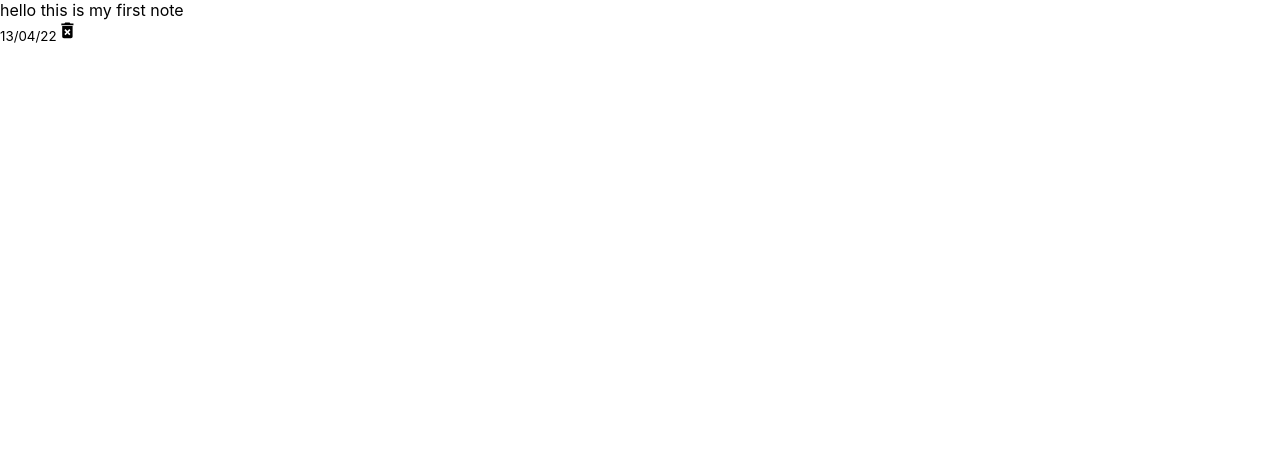
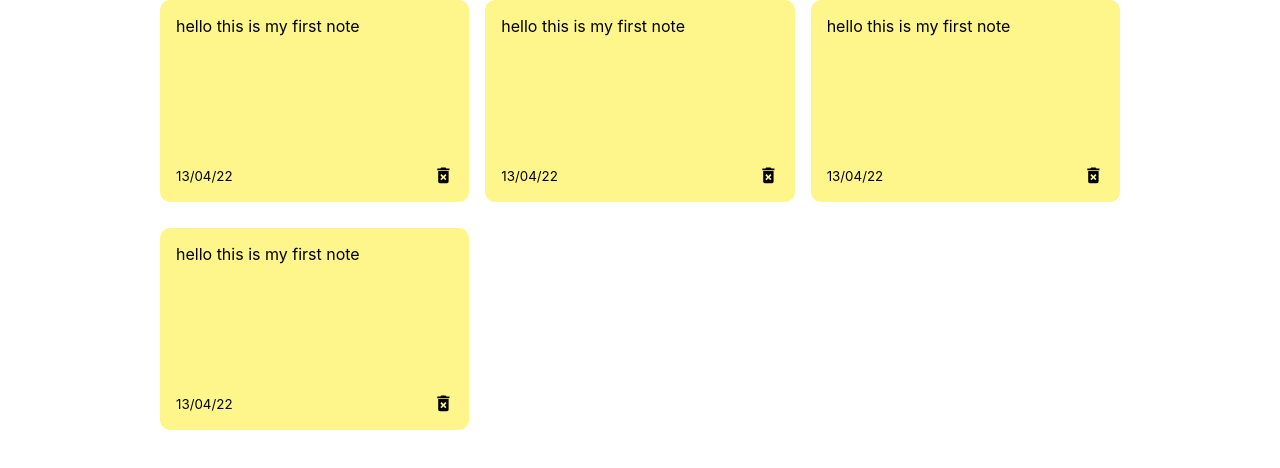
Before and after one commit to janiicelee/react-notes-app, a React (Create React App) app: page / in a window 1280 px wide. Shown: the top 468 px of the page. Built offline with nearby package versions, Linux system fonts and the light colour scheme.

Commit message:
Adding css for the components

```diff
--- a/src/components/NotesList.js
+++ b/src/components/NotesList.js
@@ -3,7 +3,10 @@
 const NotesList = () => {
   return(
     <div className='notes-list'>
-      <Note/>
+      <Note />
+      <Note />
+      <Note />
+      <Note />
     </div>
   )
 }
--- a/src/index.css
+++ b/src/index.css
@@ -11,3 +11,34 @@
   font-family: source-code-pro, Menlo, Monaco, Consolas, 'Courier New',
     monospace;
 }
+
+.container {
+  max-width: 960px;
+  margin-right: auto;
+  margin-left: auto;
+  padding-right: 15px;
+  padding-left: 15px;
+}
+
+.notes-list {
+  display: grid;
+  grid-gap: 1rem;
+  grid-template-columns: repeat(auto-fit, minmax(250px, 1fr));
+}
+
+.note {
+  background-color: #fef68a;
+  margin-bottom: 10px;
+  border-radius: 10px;
+  padding: 1rem;
+  min-height: 170px;
+  display: flex;
+  flex-direction: column;
+  justify-content: space-between;
+}
+
+.note-footer {
+  display: flex;
+  align-items: center;
+  justify-content: space-between;
+}
```
